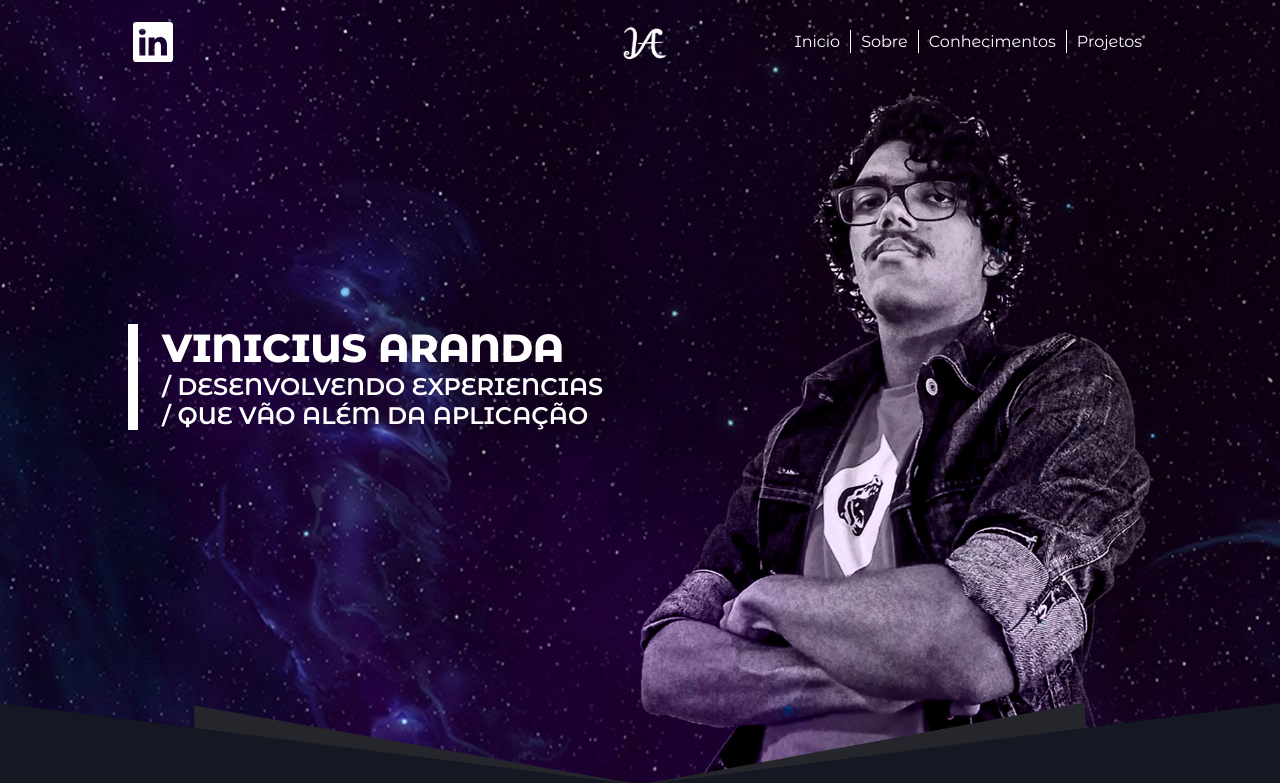
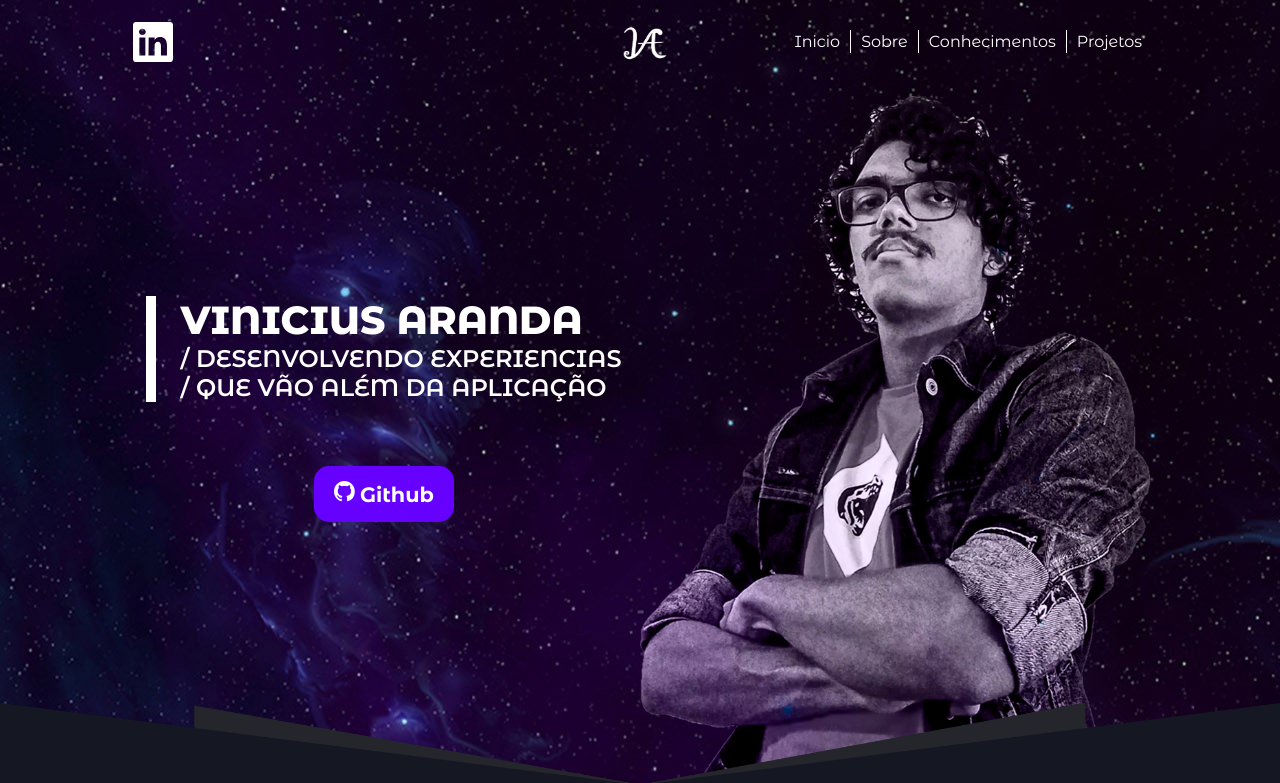
Before and after one commit to V-aranda/portifolio, a React (Vite) app: page / in a window 1280 px wide. Shown: the top 783 px of the page. Built offline with nearby package versions, Linux system fonts and the light colour scheme.

Commit message:
github button added

```diff
--- a/public/globals.css
+++ b/public/globals.css
@@ -28,7 +28,12 @@ html {
 a{
   text-decoration: none;
   color: var(--text-neutral);
+  transition: all 500ms;
 }
+a:hover{
+  transition: all 500ms;
+
+  text-shadow: rgba(225, 225, 225, 1) 2px 0 10px;}
 ul{
   list-style: none;
 }
--- a/src/pages/hero/Hero.tsx
+++ b/src/pages/hero/Hero.tsx
@@ -1,7 +1,8 @@
 import Section from "../../components/section/Section"
 
 import Photo_me from "../../assets/images/Hero_me.png"
-import {HeroTitle, HeroPhoto,HeroBottom,ContentContainer} from "./hero.style"
+import {HeroTitle, HeroPhoto,HeroBottom,ContentContainer,Gt_button} from "./hero.style"
+import { BsGithub } from "react-icons/bs"
 
 export function Hero(){
 
@@ -13,6 +14,7 @@ export function Hero(){
                         <h1>VINICIUS ARANDA</h1>
                         <h2>/ DESENVOLVENDO EXPERIENCIAS<br/>/ QUE VÃO ALÉM DA APLICAÇÃO</h2>
                     </span>
+                    <Gt_button href="https://github.com/v-aranda" target="blank"><BsGithub />Github</Gt_button>
                 </HeroTitle>
                 <HeroPhoto><img src={Photo_me} alt="" /></HeroPhoto>
 
--- a/src/pages/hero/hero.style.ts
+++ b/src/pages/hero/hero.style.ts
@@ -24,17 +24,42 @@ const ContentContainer=styled.div`
 
 
 const HeroTitle = styled.div`
-    margin-bottom: 10vw;
+
     display: flex;
-    align-items: center;
+    flex-direction: column;
+    justify-content: center;
+    align-items:center;
+
     span{
         color: var(--text-neutral);
         border-left: 10px solid var(--text-neutral);
         padding-left: 1.5rem;
+        margin-bottom: 5vh;
     }
-    /* @media screen and (min-width: 576px){
+    @media screen and (min-width: 576px){
         margin-bottom: 0px;
-    } */
+        span{
+            margin-bottom: 5vw;
+        }
+    }
+
+`
+const Gt_button = styled.a`
+    padding: 15px 20px;
+    background-color: var(--main-sat);
+    border-radius:15px;
+    margin-bottom: 5vw;
+    font-size: 130%;
+    font-weight: bold;
+    transition: all 500ms;
+    &&:hover{
+        scale: 1.2;
+        box-shadow: rgba(225, 225, 225, 0.35) 0px 5px 15px;
+    }
+    svg{
+        margin-right: 5px;
+    }
+
 
 `
 
@@ -58,4 +83,4 @@ const HeroBottom = styled.div`
     background-size: 100% 100%;
 `
 
-export{HeroPhoto, HeroTitle,HeroBottom,ContentContainer}
+export{HeroPhoto, HeroTitle,HeroBottom,ContentContainer,Gt_button}
--- a/src/pages/linguagens/linguagens.style.ts
+++ b/src/pages/linguagens/linguagens.style.ts
@@ -8,7 +8,6 @@ const ContentContainer = styled.div`
         align-items: center;
 
         h1{
-            margin-bottom: 30px;
             text-align: center;
         }
     }
@@ -39,7 +38,7 @@ box-sizing: border-box;
 
     display: flex;
     flex-direction: column;
-    margin-bottom: 2rem;
+    margin-top: 2rem;
 
     justify-content: center;
     align-items: center;
@@ -58,7 +57,6 @@ box-sizing: border-box;
     }
     @media screen and (min-width: 576px){
         width:50%;
-        margin-bottom: 0px;
         &&.backend{
          border-radius: 0px  25px 25px 0px;
         }
```
